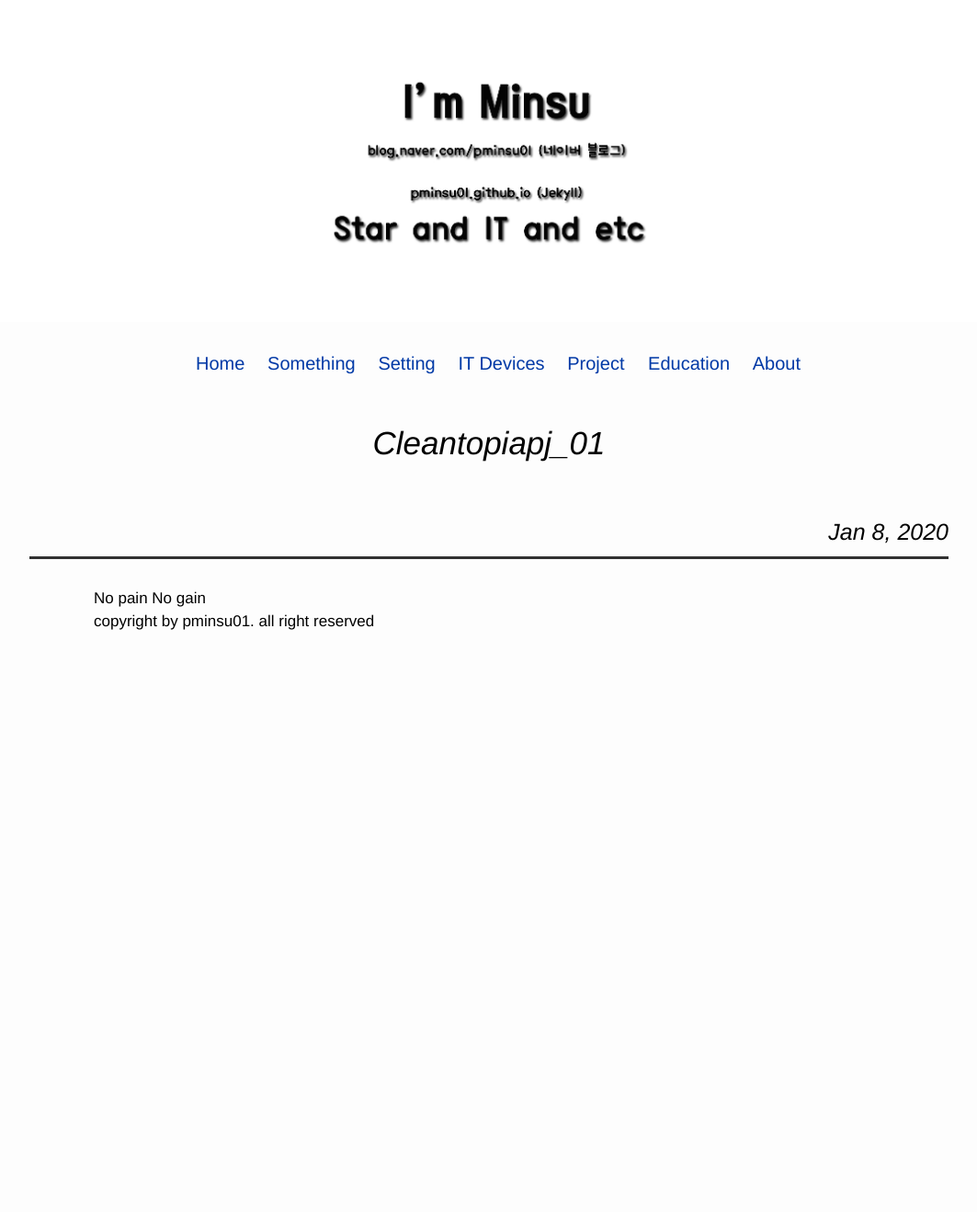
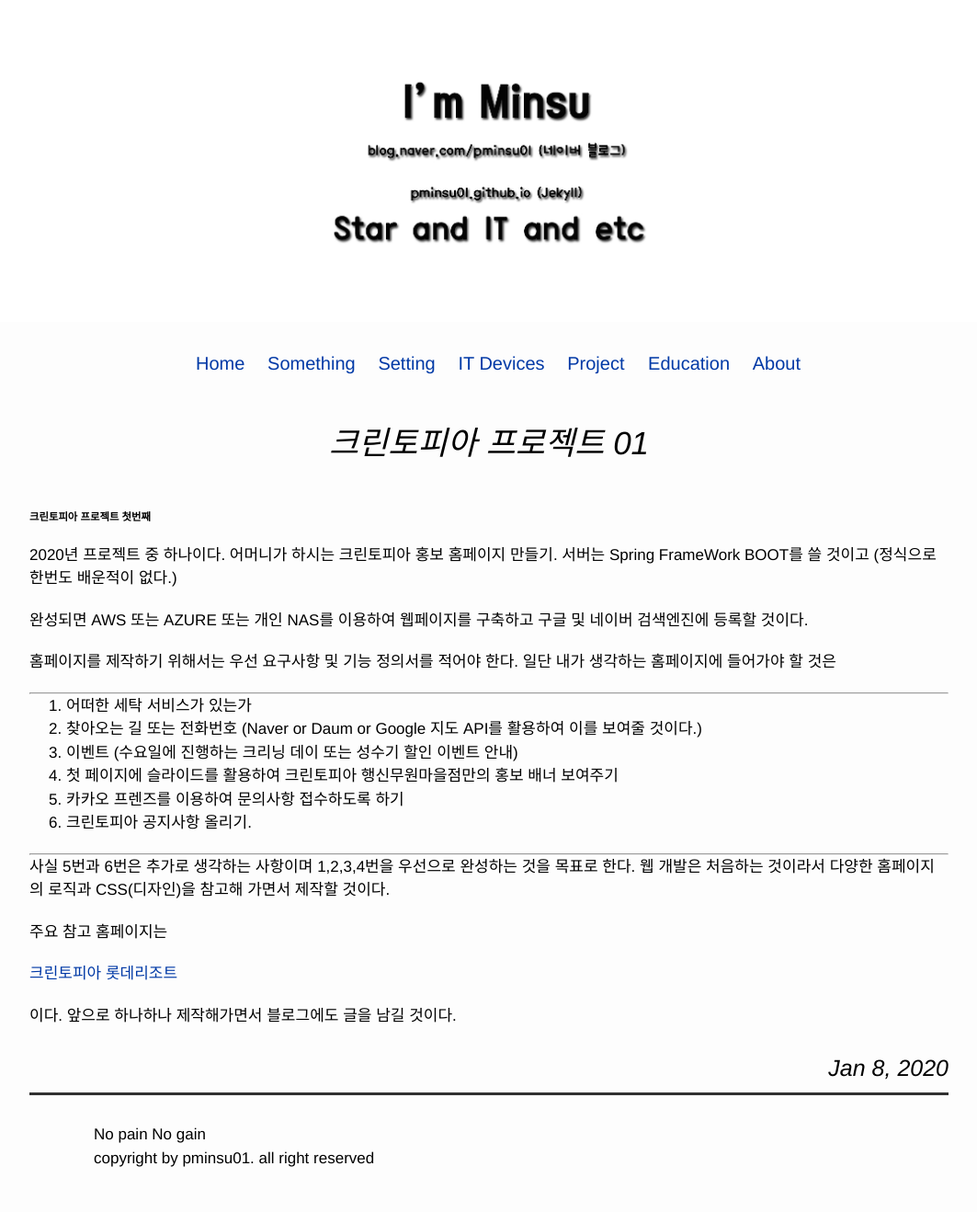
Before and after one commit to pminsu01/pminsu01.github.io, a Jekyll site: the page built from _posts/Project/2020-01-08-CleantopiaPJ_01.md, in a window 1280 px wide. Shown: the whole page at 92% size, without its empty margins (108-1171 px from the left). Built offline with Jekyll 4.4.1, drawn with Linux system fonts in a browser that asks for light colours; before the commit the page ends 900 px from its top, so only the background shows below that.

Commit message:
프로젝트 01 추가

```diff
--- a/_posts/Project/2020-01-08-CleantopiaPJ_01.md
+++ b/_posts/Project/2020-01-08-CleantopiaPJ_01.md
@@ -0,0 +1,37 @@
+---
+title : 크린토피아 프로젝트 01
+layout: post
+category: Project
+---
+
+###### **크린토피아 프로젝트 첫번째**
+
+2020년 프로젝트 중 하나이다.
+어머니가 하시는 크린토피아 홍보 홈페이지 만들기.
+서버는 Spring FrameWork BOOT를 쓸 것이고 (정식으로 한번도 배운적이 없다.)
+
+완성되면 AWS 또는 AZURE 또는 개인 NAS를 이용하여 웹페이지를 구축하고 구글 및  네이버 검색엔진에 등록할 것이다.
+
+홈페이지를 제작하기 위해서는 우선 요구사항 및 기능 정의서를 적어야 한다.
+일단 내가 생각하는 홈페이지에 들어가야 할 것은
+
+***
+
+1. 어떠한 세탁 서비스가 있는가
+2. 찾아오는 길 또는 전화번호 (Naver or Daum or Google 지도 API를 활용하여 이를 보여줄 것이다.)
+3. 이벤트 (수요일에 진행하는 크리닝 데이 또는 성수기 할인 이벤트 안내)
+4. 첫 페이지에 슬라이드를 활용하여 크린토피아 행신무원마을점만의 홍보 배너 보여주기
+5. 카카오 프렌즈를 이용하여 문의사항 접수하도록 하기
+6. 크린토피아 공지사항 올리기.
+
+***
+
+사실 5번과 6번은 추가로 생각하는 사항이며 1,2,3,4번을 우선으로 완성하는 것을 목표로 한다.
+웹 개발은 처음하는 것이라서 다양한 홈페이지의 로직과 CSS(디자인)을 참고해 가면서 제작할 것이다.
+
+주요 참고 홈페이지는
+
+[크린토피아](https://www.cleantopia.com/kr/main.do#)
+[롯데리조트](https://www.lotteresort.com/main/ko/index)
+
+이다. 앞으로 하나하나 제작해가면서 블로그에도 글을 남길 것이다.
```
Also changed, not shown: _posts/about/2017-10-15-about.md (+1 -1 lines).
